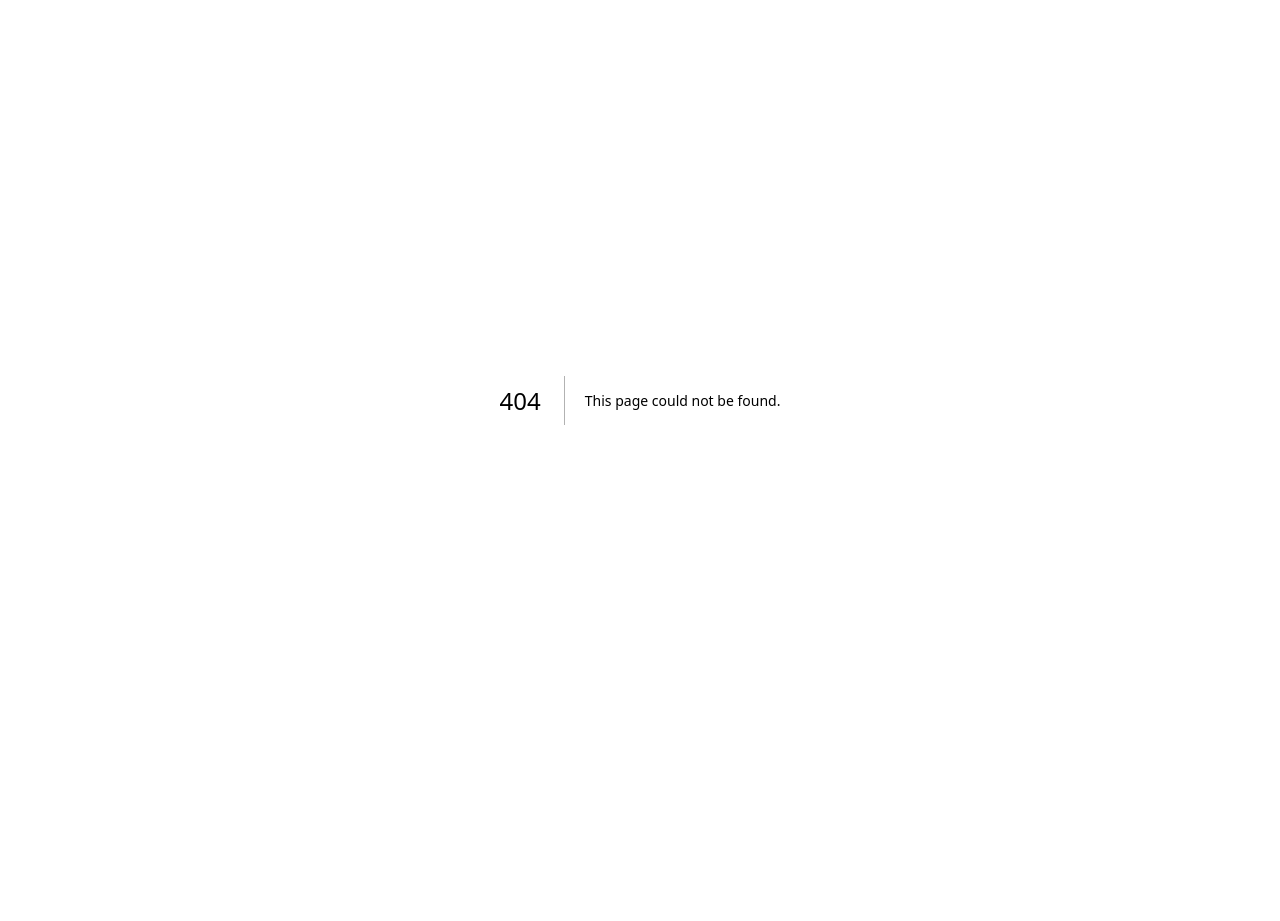
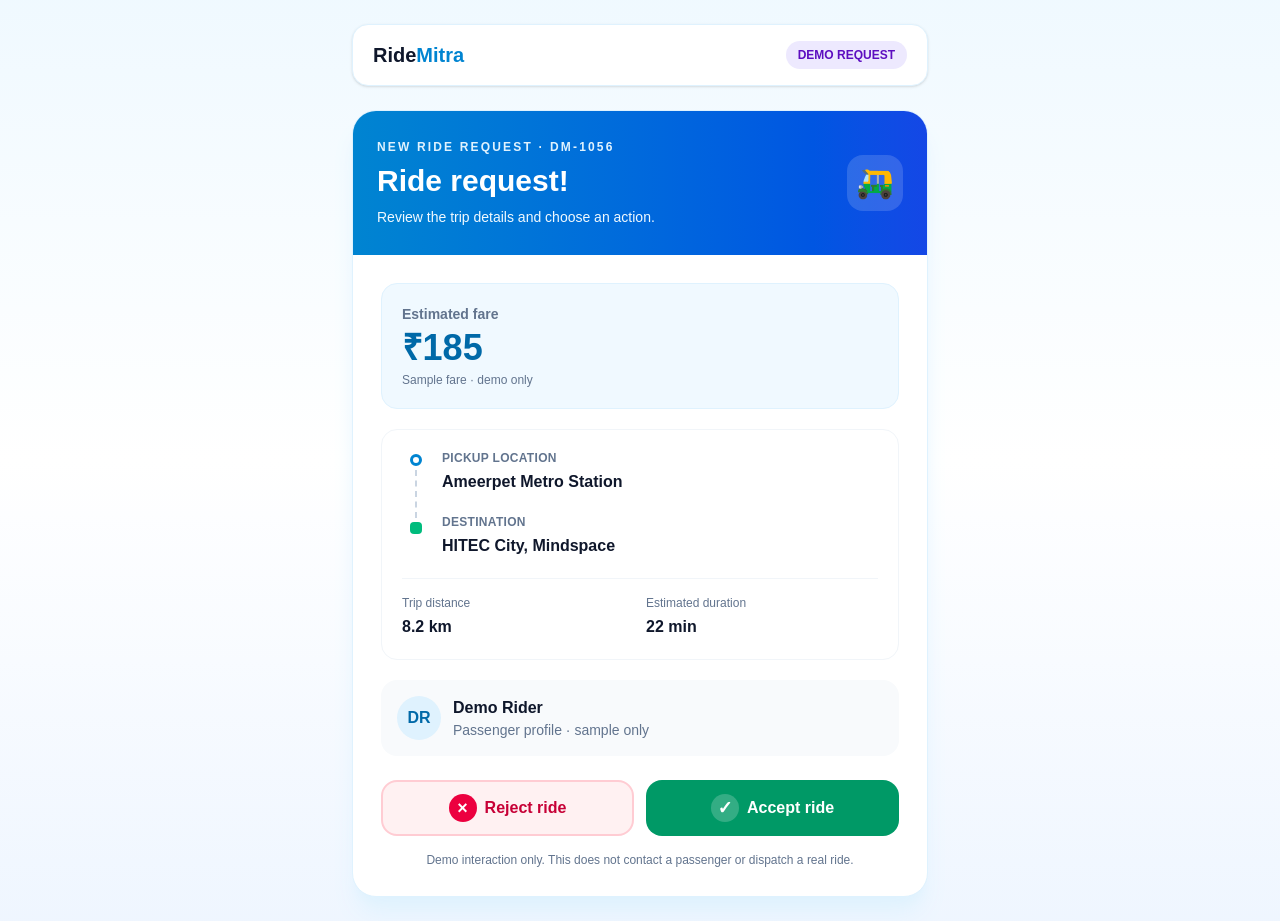
Before and after one commit to mintuvanga/ridemitra, a Next.js app: page /demo/rides/request in a window 1280 px wide. Before the commit this address had no page. Before the commit the page ends 800 px from the top, so only its background shows below. Built offline with nearby package versions, Linux system fonts and the light colour scheme.

Commit message:
Add interactive incoming ride request demo screen

```diff
--- /dev/null
+++ b/src/app/demo/rides/request/page.tsx
@@ -0,0 +1,96 @@
+"use client";
+
+import Link from "next/link";
+import { useState } from "react";
+
+type Decision = "pending" | "accepted" | "rejected";
+
+export default function IncomingRideRequestPage() {
+  const [decision, setDecision] = useState<Decision>("pending");
+  const [showNext, setShowNext] = useState(false);
+
+  const ride = showNext
+    ? { id: "DM-1057", pickup: "Madhapur Metro Station", destination: "Inorbit Mall, Cyberabad", distance: "6.8 km", time: "18 min", fare: "₹220", rider: "Demo Rider 2", initials: "R2" }
+    : { id: "DM-1056", pickup: "Ameerpet Metro Station", destination: "HITEC City, Mindspace", distance: "8.2 km", time: "22 min", fare: "₹185", rider: "Demo Rider", initials: "DR" };
+
+  function decide(next: Exclude<Decision, "pending">) {
+    setDecision(next);
+  }
+
+  function nextRequest() {
+    setShowNext(true);
+    setDecision("pending");
+  }
+
+  return (
+    <main className="min-h-screen bg-gradient-to-b from-sky-50 via-white to-blue-50 px-4 py-6 text-slate-900 sm:px-6">
+      <div className="mx-auto max-w-xl">
+        <header className="flex items-center justify-between rounded-2xl border border-sky-100 bg-white px-5 py-4 shadow-sm">
+          <Link href="/demo" className="text-xl font-black">Ride<span className="text-sky-600">Mitra</span></Link>
+          <span className="rounded-full bg-violet-100 px-3 py-1.5 text-xs font-extrabold text-violet-800">DEMO REQUEST</span>
+        </header>
+
+        {decision === "pending" ? (
+          <section className="mt-6 overflow-hidden rounded-3xl border border-sky-100 bg-white shadow-xl shadow-sky-100">
+            <div className="bg-gradient-to-r from-sky-600 to-blue-700 px-6 py-7 text-white">
+              <div className="flex items-center justify-between gap-3">
+                <div><p className="text-xs font-bold uppercase tracking-[0.18em] text-sky-100">New ride request · {ride.id}</p><h1 className="mt-2 text-3xl font-black">Ride request!</h1><p className="mt-2 text-sm text-sky-50">Review the trip details and choose an action.</p></div>
+                <div className="flex h-14 w-14 shrink-0 items-center justify-center rounded-2xl bg-white/15 text-3xl" aria-hidden="true">🛺</div>
+              </div>
+            </div>
+
+            <div className="p-5 sm:p-7">
+              <div className="rounded-2xl border border-sky-100 bg-sky-50 p-5">
+                <p className="text-sm font-semibold text-slate-500">Estimated fare</p>
+                <p className="mt-1 text-4xl font-black text-sky-700">{ride.fare}</p>
+                <p className="mt-1 text-xs text-slate-500">Sample fare · demo only</p>
+              </div>
+
+              <div className="mt-5 rounded-2xl border border-slate-100 p-5">
+                <div className="flex gap-3">
+                  <div className="flex w-7 shrink-0 flex-col items-center pt-1"><span className="h-3 w-3 rounded-full border-[3px] border-sky-600 bg-white" /><span className="my-1 h-12 border-l-2 border-dashed border-slate-300" /><span className="h-3 w-3 rounded-sm bg-emerald-500" /></div>
+                  <div className="min-w-0 flex-1 space-y-5">
+                    <div><p className="text-xs font-bold uppercase tracking-wide text-slate-500">Pickup location</p><p className="mt-1 text-base font-extrabold">{ride.pickup}</p></div>
+                    <div><p className="text-xs font-bold uppercase tracking-wide text-slate-500">Destination</p><p className="mt-1 text-base font-extrabold">{ride.destination}</p></div>
+                  </div>
+                </div>
+                <div className="mt-5 grid grid-cols-2 gap-3 border-t border-slate-100 pt-4">
+                  <div><p className="text-xs text-slate-500">Trip distance</p><p className="mt-1 font-extrabold">{ride.distance}</p></div>
+                  <div><p className="text-xs text-slate-500">Estimated duration</p><p className="mt-1 font-extrabold">{ride.time}</p></div>
+                </div>
+              </div>
+
+              <div className="mt-5 flex items-center gap-3 rounded-2xl bg-slate-50 p-4">
+                <div className="flex h-11 w-11 items-center justify-center rounded-full bg-sky-100 font-black text-sky-700">{ride.initials}</div>
+                <div><p className="font-extrabold">{ride.rider}</p><p className="text-sm text-slate-500">Passenger profile · sample only</p></div>
+              </div>
+
+              <div className="mt-6 grid grid-cols-2 gap-3">
+                <button type="button" onClick={() => decide("rejected")} className="flex min-h-14 items-center justify-center gap-2 rounded-2xl border-2 border-rose-200 bg-rose-50 px-4 py-3 font-extrabold text-rose-700 transition hover:bg-rose-100 focus:outline-none focus:ring-4 focus:ring-rose-100"><span className="flex h-7 w-7 items-center justify-center rounded-full bg-rose-600 text-lg text-white" aria-hidden="true">×</span> Reject ride</button>
+                <button type="button" onClick={() => decide("accepted")} className="flex min-h-14 items-center justify-center gap-2 rounded-2xl bg-emerald-600 px-4 py-3 font-extrabold text-white transition hover:bg-emerald-700 focus:outline-none focus:ring-4 focus:ring-emerald-100"><span className="flex h-7 w-7 items-center justify-center rounded-full bg-white/20 text-lg" aria-hidden="true">✓</span> Accept ride</button>
+              </div>
+              <p className="mt-4 text-center text-xs text-slate-500">Demo interaction only. This does not contact a passenger or dispatch a real ride.</p>
+            </div>
+          </section>
+        ) : (
+          <section className="mt-6 rounded-3xl border border-sky-100 bg-white p-7 text-center shadow-xl shadow-sky-100 sm:p-9">
+            <div className={`mx-auto flex h-20 w-20 items-center justify-center rounded-full text-5xl font-black text-white ${decision === "accepted" ? "bg-emerald-500" : "bg-rose-500"}`} aria-hidden="true">{decision === "accepted" ? "✓" : "×"}</div>
+            <h1 className="mt-5 text-3xl font-black">{decision === "accepted" ? "Ride accepted!" : "Ride rejected"}</h1>
+            <p className="mt-3 leading-6 text-slate-600">{decision === "accepted" ? "This sample request is now marked accepted in this demo screen." : "This sample request has been declined. You can return to rides or try another demo request."}</p>
+            <div className="mt-5 rounded-2xl bg-sky-50 p-5 text-left">
+              <div className="flex justify-between gap-3"><span className="text-sm text-slate-500">Destination</span><span className="text-right font-bold">{ride.destination}</span></div>
+              <div className="mt-3 flex justify-between gap-3"><span className="text-sm text-slate-500">Sample fare</span><span className="font-black text-sky-700">{ride.fare}</span></div>
+              <div className="mt-3 flex justify-between gap-3"><span className="text-sm text-slate-500">Request</span><span className="font-bold">{ride.id}</span></div>
+            </div>
+            <p className="mt-4 rounded-xl border border-amber-200 bg-amber-50 p-3 text-left text-xs leading-5 text-amber-900">Demo only: no live ride has been accepted or rejected, and no payment is made.</p>
+            <div className="mt-6 grid gap-3 sm:grid-cols-2">
+              {decision === "rejected" && !showNext ? <button onClick={nextRequest} type="button" className="rounded-xl bg-sky-600 px-4 py-3 font-extrabold text-white hover:bg-sky-700">Show another request</button> : null}
+              <Link href="/demo/rides" className="rounded-xl border border-sky-200 px-4 py-3 font-extrabold text-sky-700 hover:bg-sky-50">Back to my rides</Link>
+              <Link href="/demo" className="rounded-xl bg-slate-900 px-4 py-3 font-extrabold text-white hover:bg-slate-800">Demo home</Link>
+            </div>
+          </section>
+        )}
+      </div>
+    </main>
+  );
+}
```
